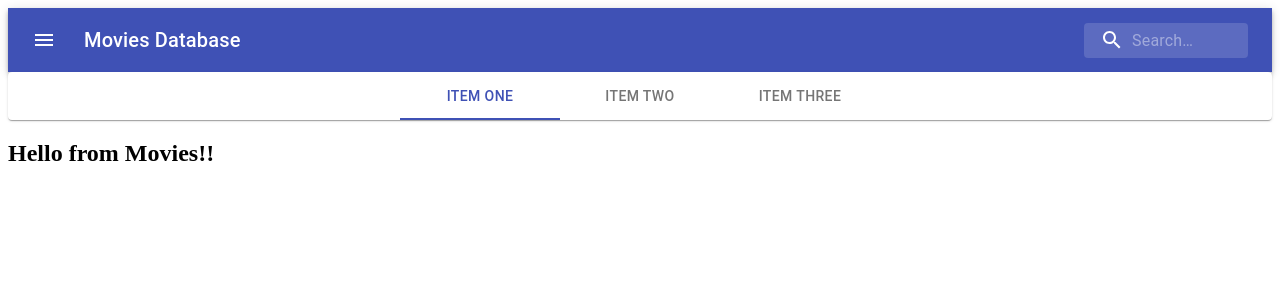
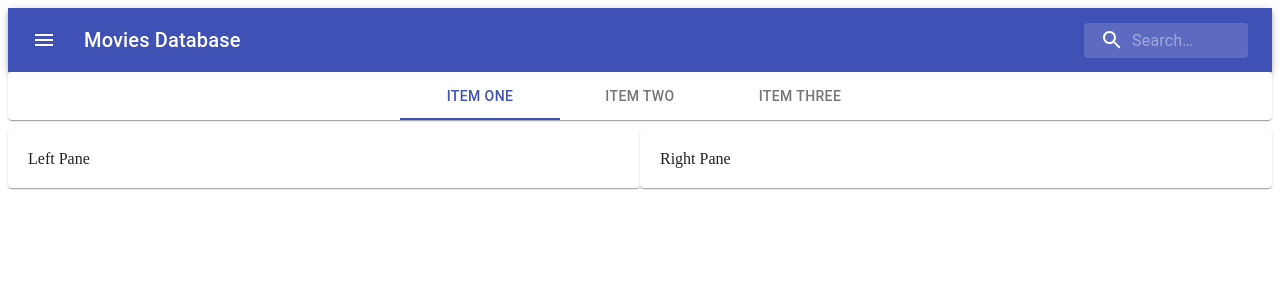
Before and after one commit to uzairtq/Project-S, a React (Create React App) app: page / in a window 1280 px wide. Shown: the top 300 px of the page. Built offline with nearby package versions, Linux system fonts and the light colour scheme.

Commit message:
Left and Right Pane added

```diff
--- /dev/null
+++ b/src/Components/Movies/LeftPane.js
@@ -0,0 +1,6 @@
+import React from "react";
+import { Paper } from "@material-ui/core";
+
+export default ({ styles }) => (
+  <Paper style={styles.Pane_Paper}>Left Pane</Paper>
+);
--- /dev/null
+++ b/src/Components/Movies/RightPane.js
@@ -0,0 +1,6 @@
+import React from "react";
+import { Paper } from "@material-ui/core";
+
+export default ({ styles }) => (
+  <Paper style={styles.Pane_Paper}>Right Pane</Paper>
+);
--- a/src/Components/Movies/index.js
+++ b/src/Components/Movies/index.js
@@ -1,7 +1,19 @@
 import React from "react";
+import { Grid } from "@material-ui/core";
+import LeftPane from "./LeftPane";
+import RightPane from "./RightPane";
+
+const styles = {
+  Pane_Paper: { padding: 20, marginTop: 10, marginBotton: 10 }
+};
 
 export default props => (
-  <div>
-    <h2>Hello from Movies!!</h2>
-  </div>
+  <Grid container>
+    <Grid item sm>
+      <LeftPane styles={styles} />
+    </Grid>
+    <Grid item sm>
+      <RightPane styles={styles} />
+    </Grid>
+  </Grid>
 );
```
